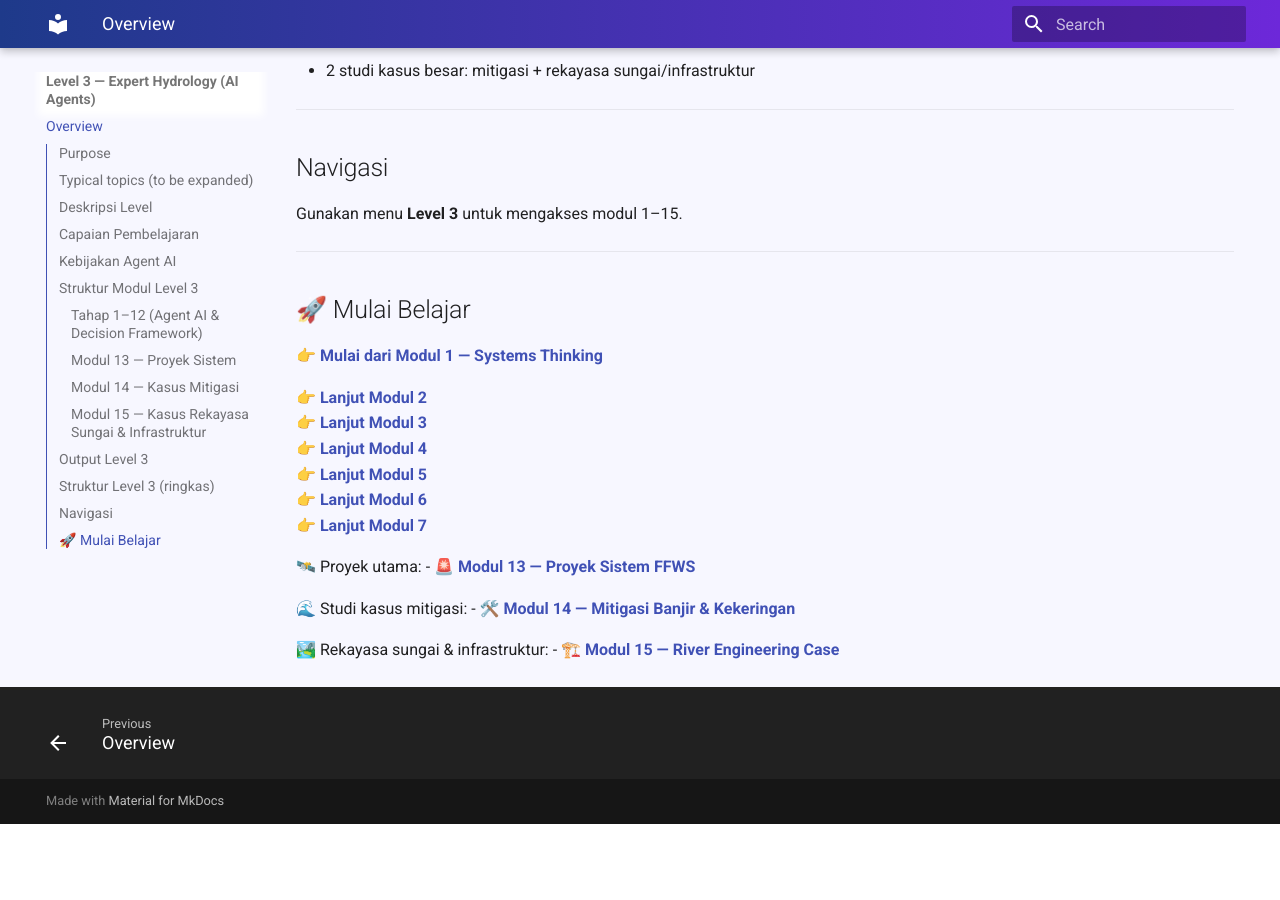
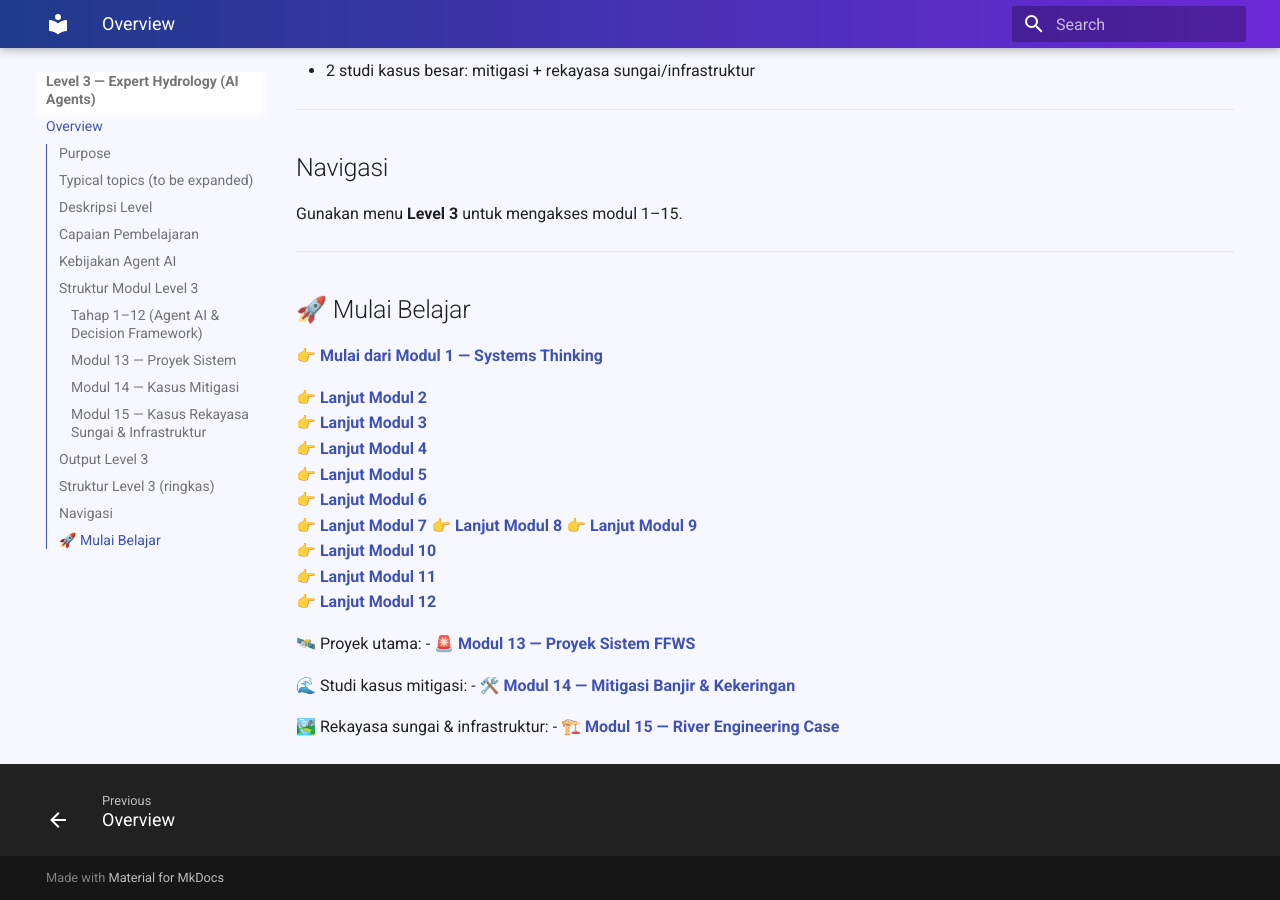
Before and after one commit to rintis-code/rr-hydrology, an MkDocs documentation site: the page built from docs/level-3/00-intro.md, in a window 1280 px wide and 900 px high, scrolled down 2659 px. Built offline with MkDocs 1.6.1 and Material for MkDocs 9.7.7, drawn with Linux system fonts in a browser that asks for light colours; before the commit the page ends 3483 px from its top, so only the background shows below that.

Commit message:
Update 00-intro.md

```diff
--- a/docs/level-3/00-intro.md
+++ b/docs/level-3/00-intro.md
@@ -111,6 +111,11 @@ Gunakan menu **Level 3** untuk mengakses modul 1–15.
 👉 **[Lanjut Modul 5](../05-*)**
 👉 **[Lanjut Modul 6](../06-*)**
 👉 **[Lanjut Modul 7](../07-*)**
+👉 **[Lanjut Modul 8](../08-*)**
+👉 **[Lanjut Modul 9](../09-*)**
+👉 **[Lanjut Modul 10](../10-*)**
+👉 **[Lanjut Modul 11](../11-*)**
+👉 **[Lanjut Modul 12](../12-*)**
 
 🛰️ Proyek utama:
 - 🚨 **[Modul 13 — Proyek Sistem FFWS](../13-project-ffws-system.md)**
```
